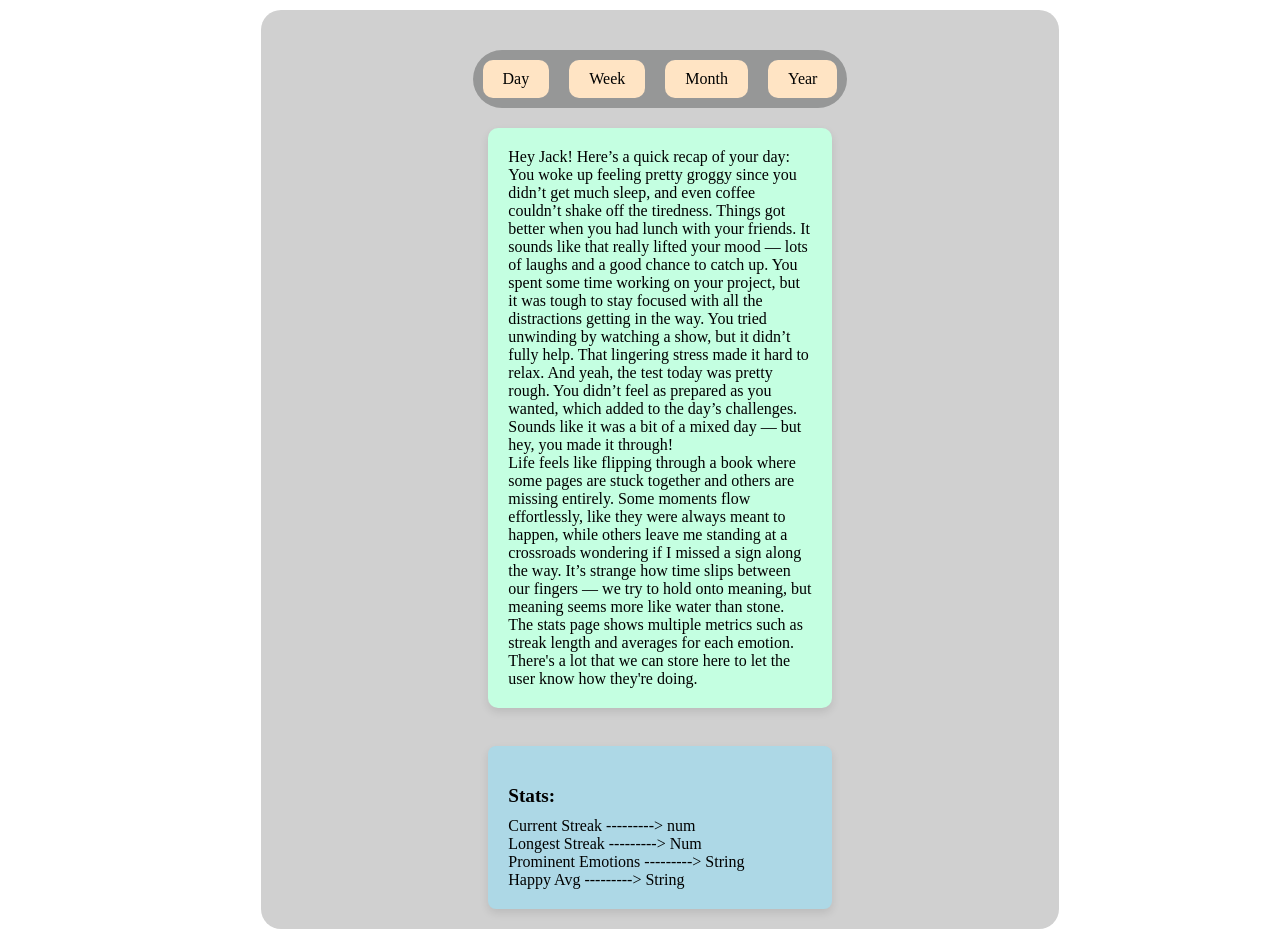
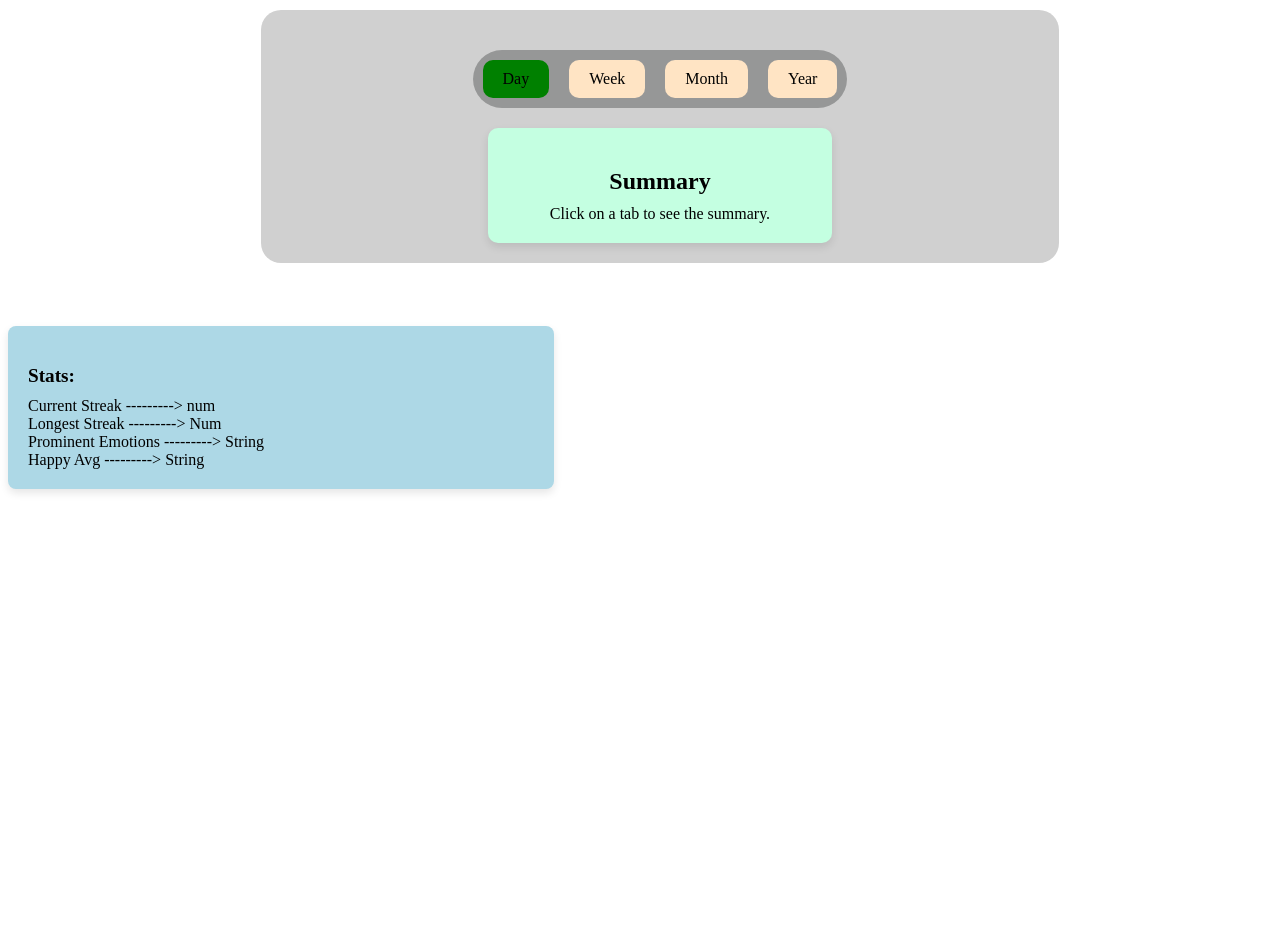
Before and after one commit to rthurston1/Team01-Web-Application-Cherish, a website: page front-end/src/pages/summary/SummaryView.html in a window 1280 px wide. Both pictures are taken after a click on the element "Day". After the commit the page ends 800 px from the top, so only its background shows below. Drawn offline with Linux system fonts and the light colour scheme.

Commit message:
updated it to the the current things done on the project.

```diff
--- a/front-end/src/pages/summary/SummaryView.html
+++ b/front-end/src/pages/summary/SummaryView.html
@@ -8,18 +8,28 @@
 </head>
 
 <body>
-    <div class="container">
-        <div class="tabs">
-            <div class="tab-Day">Day</div>
-            <div class="tab-Week">Week</div>
-            <div class="tab-Month">Month</div>
-            <div class="tab-Year">Year</div>
+    <!DOCTYPE html>
+    <html lang="en">
+    <head>
+        <meta charset="UTF-8">
+        <meta name="viewport" content="width=device-width, initial-scale=1.0">
+        <title>Summary Page</title>
+        <link rel="stylesheet" href="stylesSum.css">
+    </head>
+    <body>
+        <div class="container">
+            <div class="tabs">
+                <div class="tab-Day" onclick="handleClick(this, 'Day')">Day</div>
+                <div class="tab-Week" onclick="handleClick(this, 'Week')">Week</div>
+                <div class="tab-Month" onclick="handleClick(this, 'Month')">Month</div>
+                <div class="tab-Year" onclick="handleClick(this, 'Year')">Year</div>
+            </div>
+            <div class="text_box">
+                <h2>Summary</h2>
+                <div id="summary-text" class="text">Click on a tab to see the summary.</div>
+            </div>
         </div>
-        <div class="text_box">
-            <div class="text">Hey Jack! Here’s a quick recap of your day: You woke up feeling pretty groggy since you didn’t get much sleep, and even coffee couldn’t shake off the tiredness. Things got better when you had lunch with your friends. It sounds like that really lifted your mood — lots of laughs and a good chance to catch up. You spent some time working on your project, but it was tough to stay focused with all the distractions getting in the way. You tried unwinding by watching a show, but it didn’t fully help. That lingering stress made it hard to relax. And yeah, the test today was pretty rough. You didn’t feel as prepared as you wanted, which added to the day’s challenges. Sounds like it was a bit of a mixed day — but hey, you made it through!</div>
-            <div class="text">Life feels like flipping through a book where some pages are stuck together and others are missing entirely. Some moments flow effortlessly, like they were always meant to happen, while others leave me standing at a crossroads wondering if I missed a sign along the way. It’s strange how time slips between our fingers — we try to hold onto meaning, but meaning seems more like water than stone.</div>
-            <div class="text">The stats page shows multiple metrics such as streak length and averages for each emotion. There's a lot that we can store here to let the user know how they're doing.</div>
-        </div>
+        <script src="script.js"></script>
 
 
     <div class="stats">
@@ -41,5 +51,6 @@
             <span>String</span>
         </div>
     </div>
+    <script src="script.js"></script>
 </div>
 </body>
--- /dev/null
+++ b/front-end/src/pages/summary/script.js
@@ -0,0 +1,34 @@
+function handleClick(element) {
+    function handleClick(element, period) {
+        // Remove 'active-tab' class from all tabs
+        document.querySelectorAll('.tab-Day, .tab-Week, .tab-Month, .tab-Year').forEach(tab => {
+            tab.classList.remove('active-tab');
+        });
+
+        // Add 'active-tab' class to the clicked tab
+        element.classList.add('active-tab');
+
+        // Update the summary text based on the clicked tab
+        const summaryText = document.getElementById('summary-text');
+        switch (period) {
+            case 'Day':
+                summaryText.textContent = "Here's a quick recap of your day: You woke up feeling pretty groggy since you didn’t get much sleep, and even coffee couldn’t shake off the tiredness. Things got better when you had lunch with your friends. It sounds like that really lifted your mood — lots of laughs and a good chance to catch up. You spent some time working on your project, but it was tough to stay focused with all the distractions getting in the way. You tried unwinding by watching a show, but it didn’t fully help. That lingering stress made it hard to relax. And yeah, the test today was pretty rough. You didn’t feel as prepared as you wanted, which added to the day’s challenges. Sounds like it was a bit of a mixed day — but hey, you made it through!";
+                break;
+            case 'Week':
+                summaryText.textContent = "This week has been a rollercoaster of emotions. You had some great moments with friends and family, but also faced some tough challenges at work. You managed to stay positive and keep pushing forward, which is commendable. Keep up the good work!";
+                break;
+            case 'Month':
+                summaryText.textContent = "Over the past month, you've made significant progress in your personal and professional life. You've set new goals and worked hard to achieve them. There were some setbacks, but you didn't let them stop you. Keep striving for excellence!";
+                break;
+            case 'Year':
+                summaryText.textContent = "Looking back at the year, it's clear that you've grown a lot. You've faced many challenges, but you've also had many successes. You've learned new skills, made new friends, and achieved many of your goals. Keep reflecting on your journey and continue to grow!";
+                break;
+            default:
+                summaryText.textContent = "Click on a tab to see the summary.";
+                break;
+        }
+    }
+
+    // Add 'active-tab' class to the clicked tab
+    element.classList.add('active-tab');
+}
--- a/front-end/src/pages/summary/stylesSum.css
+++ b/front-end/src/pages/summary/stylesSum.css
@@ -61,6 +61,9 @@
 .tab-Day:hover, .tab-Week:hover, .tab-Month:hover, .tab-Year:hover {
     background-color: rgb(121, 200, 3);
 }
+.active-tab {
+    background-color: green;
+}
  .text_box h2{
     font-size: 1.5em;
     margin-bottom: 10px;
```
